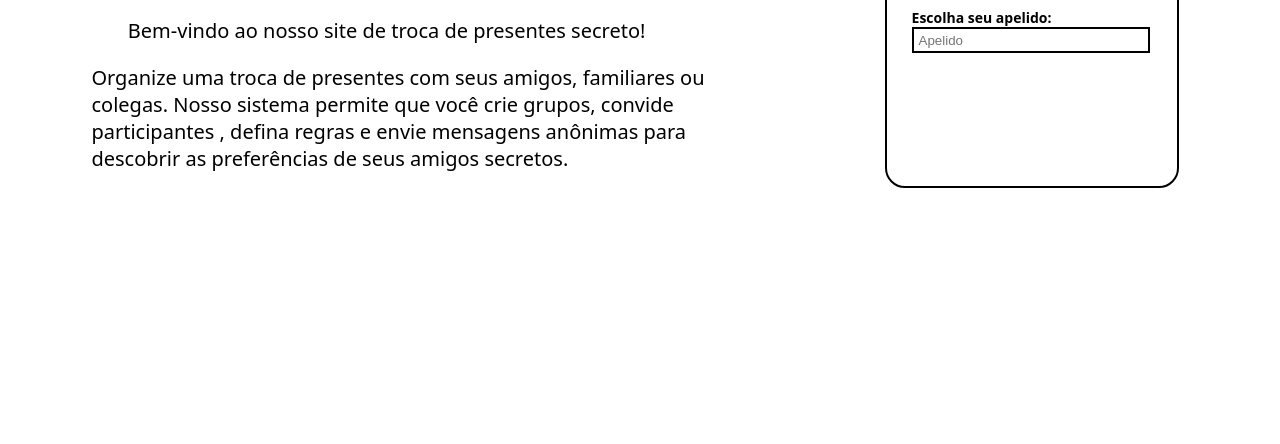
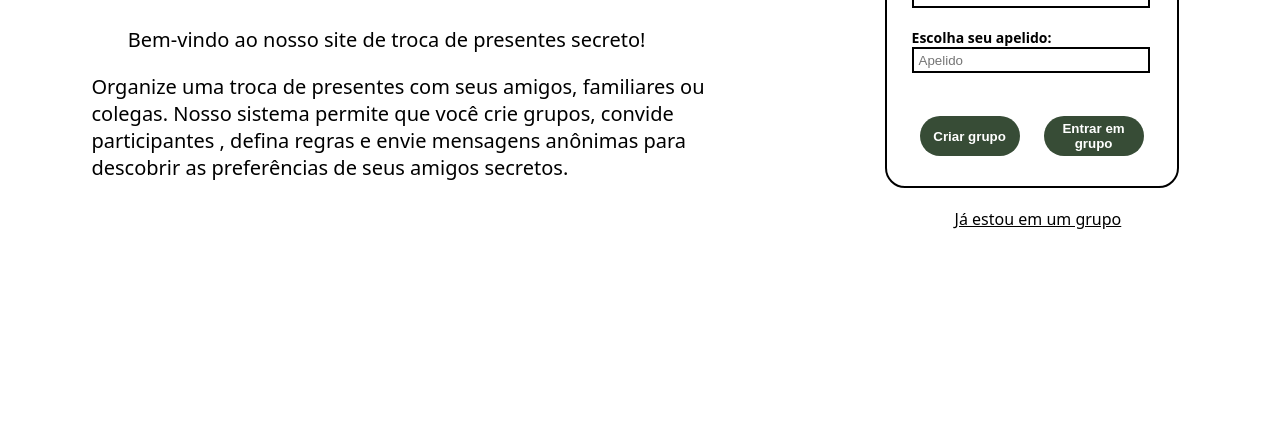
Before and after one commit to lipzpng/Amigo-Secreto, a plain HTML site: page index.html in a window 1280 px wide. Shown: the part 356-800 px from the top of the page. Drawn offline with Linux system fonts and the light colour scheme.

Commit message:
batao index

```diff
--- a/index.html
+++ b/index.html
@@ -2,7 +2,7 @@
 <html lang="pt-BR">
 <head>
     <meta charset="UTF-8">
-    <meta name="viewport" content="width=device-width, initial-scale=1.0">
+    <meta name="viewport" content="widtd=device-widtd, initial-scale=1.0">
 
     <link rel="stylesheet" href="style.css">
     <link rel="icon" href="assets/icon2.png" >
@@ -24,6 +24,7 @@
                     regras e envie mensagens anônimas para<br>descobrir as preferências de seus amigos secretos.</p>
             </div>
         </div>
+        <div id="containerAjust">
             <div class="container">
                 <p id="titleBem">Bem-vindo! 👋🏻</p>
                 <div class="campos">
@@ -32,6 +33,16 @@
                     <p id="spaceField">Escolha seu apelido:</p>
                     <input class="textBox" type="text" placeholder=" Apelido">
                 </div>
+                <table id="buttonAjust">
+                    <tr>
+                        <td><button class="button">Criar grupo</button></td>
+                        <td><button class="button" id="button2">Entrar em grupo</button></td>
+                    </tr>
+                </table>
+            </div>
+            <div id="login">
+                <a href="">Já estou em um grupo</a>
+            </div>
         </div>
     </div>
 
--- a/style.css
+++ b/style.css
@@ -64,6 +64,7 @@ p {
 
 .campos{
     margin-left: 15px;
+    margin-top: 30px;
 }
 
 #titleBem {
@@ -82,3 +83,33 @@ p {
     width: 230px;
     border: 2px solid black;
 }
+
+#buttonAjust {
+    margin-top: 40px;
+    margin-left: 20px;
+}
+
+.button {
+    height: 40px;
+    width: 100px;
+    color: white;
+    font-weight: bold;
+    border: 0px;
+    border-radius: 20px;
+    background-color: #374c36;
+}
+
+#button2 {
+    margin-left: 20px;
+}
+
+#login {
+    font-family: system-ui, -apple-system, BlinkMacSystemFont,
+        'Segoe UI', Roboto, Oxygen, Ubuntu, Cantarell,
+        'Open Sans', 'Helvetica Neue', sans-serif;
+    margin-left: 90px;
+}
+
+a {
+    color: black;
+}
```
Lines whose indentation alone changed are shown as unchanged.
